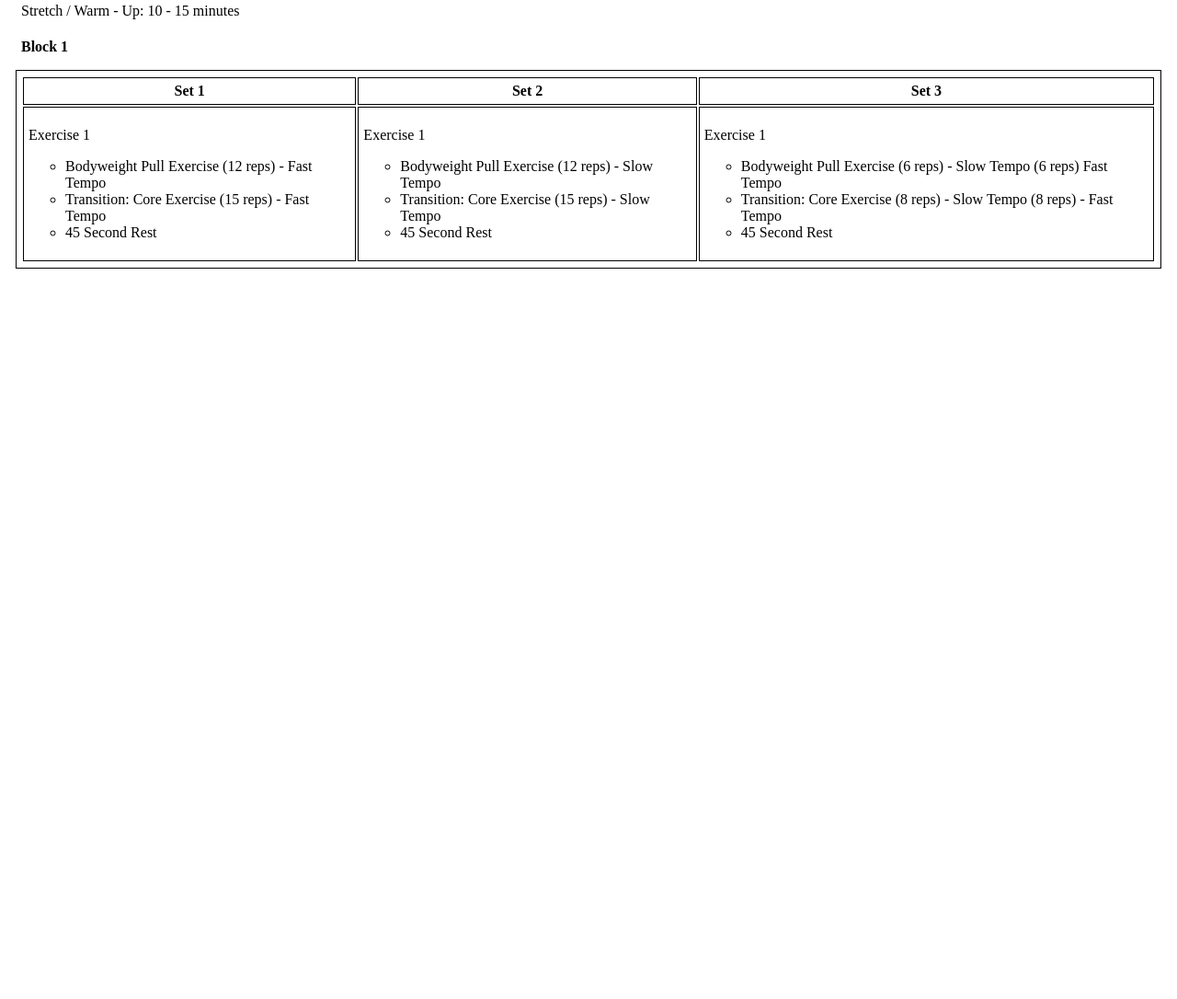
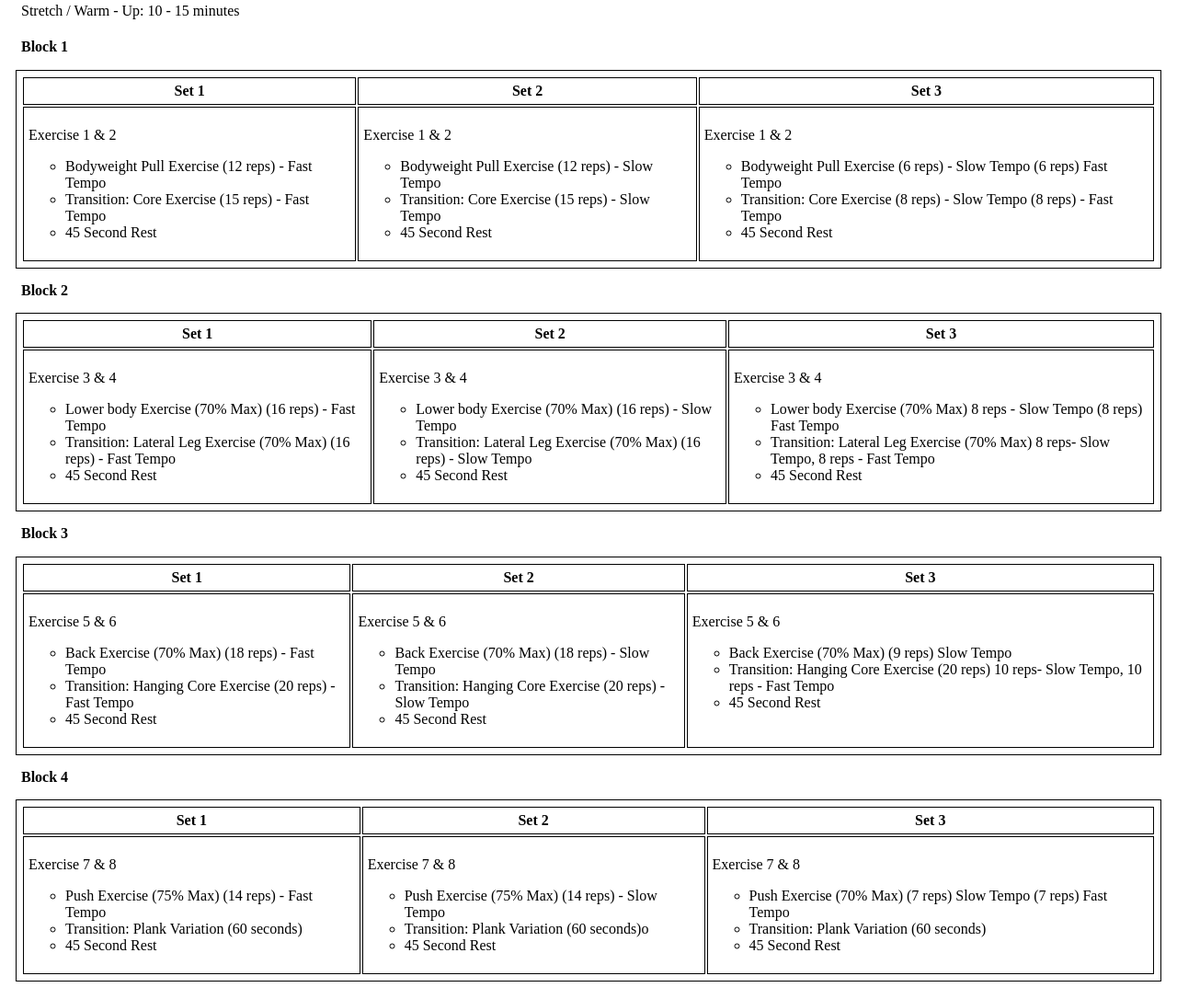
Before and after one commit to gnzaleznoah/MarathonWorkOutPlan, a plain HTML site: page index.html in a window 1280 px wide. Shown: the part 3374-4460 px from the top of the page at 92% size. Before the commit the page ends 3685 px from the top, so only its background shows below. Drawn offline with Linux system fonts and the light colour scheme.

Commit message:
update tempo

```diff
--- a/index.html
+++ b/index.html
@@ -402,7 +402,7 @@
                 <tr>
     <!----------- Set 1 --------->
                     <td>
-                        <p>Exercise 1</p>
+                        <p>Exercise 1 & 2</p>
                         <ul>
                             <li>Bodyweight Pull Exercise (12 reps) - Fast Tempo</li>
                             <li>Transition: Core Exercise (15 reps) - Fast Tempo</li>
@@ -411,7 +411,7 @@
                     </td>
             <!----------- Set 2 --------->
                         <td>
-                            <p>Exercise 1</p>
+                            <p>Exercise 1 & 2</p>
                             <ul>
                                 <li>Bodyweight Pull Exercise (12 reps) - Slow Tempo</li>
                                 <li>Transition: Core Exercise (15 reps) - Slow Tempo</li>
@@ -420,7 +420,7 @@
                         </td>
             <!----------- Set 3 --------->
                     <td>
-                        <p>Exercise 1</p>
+                        <p>Exercise 1 & 2</p>
                         <ul>
                             <li>Bodyweight Pull Exercise (6 reps) - Slow Tempo (6 reps) Fast Tempo</li>
                             <li>Transition: Core Exercise (8 reps) - Slow Tempo (8 reps) - Fast Tempo </li>
@@ -429,6 +429,117 @@
                     </td>
                 </tr>
             </table>
+            <h4>Block 2</h4>
+            <table>
+                <tr>
+                    <th>Set 1</th>
+                    <th>Set 2</th>
+                    <th>Set 3</th>
+                </tr>
+                <tr>
+    <!----------- Set 1 --------->
+                    <td>
+                        <p>Exercise 3 & 4</p>
+                        <ul>
+                            <li>Lower body Exercise (70% Max) (16 reps) - Fast Tempo</li>
+                            <li>Transition: Lateral Leg Exercise (70% Max) (16 reps) - Fast Tempo</li>
+                            <li>45 Second Rest</li>
+                        </ul>
+                    </td>
+            <!----------- Set 2 --------->
+                        <td>
+                            <p>Exercise 3 & 4</p>
+                            <ul>
+                                <li>Lower body Exercise (70% Max) (16 reps) - Slow Tempo</li>
+                                <li>Transition: Lateral Leg Exercise (70% Max) (16 reps) - Slow Tempo</li>
+                                <li>45 Second Rest</li>
+                            </ul>
+                        </td>
+            <!----------- Set 3 --------->
+                    <td>
+                        <p>Exercise 3 & 4</p>
+                        <ul>
+                            <li>Lower body Exercise (70% Max) 8 reps - Slow Tempo (8 reps) Fast Tempo</li>
+                            <li>Transition: Lateral Leg Exercise (70% Max) 8 reps- Slow Tempo, 8 reps - Fast Tempo </li>
+                            <li>45 Second Rest</li>
+                        </ul>
+                    </td>
+                </tr>
+            </table>
+            <h4>Block 3</h4>
+            <table>
+                <tr>
+                    <th>Set 1</th>
+                    <th>Set 2</th>
+                    <th>Set 3</th>
+                </tr>
+                <tr>
+    <!----------- Set 1 --------->
+                    <td>
+                        <p>Exercise 5 & 6</p>
+                        <ul>
+                            <li>Back Exercise (70% Max) (18 reps) - Fast Tempo</li>
+                            <li>Transition: Hanging Core Exercise (20 reps) - Fast Tempo</li>
+                            <li>45 Second Rest</li>
+                        </ul>
+                    </td>
+            <!----------- Set 2 --------->
+                        <td>
+                            <p>Exercise 5 & 6</p>
+                            <ul>
+                                <li>Back Exercise (70% Max) (18 reps) - Slow Tempo</li>
+                                <li>Transition: Hanging Core Exercise (20 reps) - Slow Tempo</li>
+                                <li>45 Second Rest</li>
+                            </ul>
+                        </td>
+            <!----------- Set 3 --------->
+                    <td>
+                        <p>Exercise 5 & 6</p>
+                        <ul>
+                            <li>Back Exercise (70% Max) (9 reps) Slow Tempo</li>
+                            <li>Transition: Hanging Core Exercise (20 reps) 10 reps- Slow Tempo, 10 reps - Fast Tempo </li>
+                            <li>45 Second Rest</li>
+                        </ul>
+                    </td>
+                </tr>
+            </table>
+            <h4>Block 4</h4>
+            <table>
+                <tr>
+                    <th>Set 1</th>
+                    <th>Set 2</th>
+                    <th>Set 3</th>
+                </tr>
+                <tr>
+    <!----------- Set 1 --------->
+                    <td>
+                        <p>Exercise 7 & 8</p>
+                        <ul>
+                            <li>Push Exercise (75% Max) (14 reps) - Fast Tempo</li>
+                            <li>Transition: Plank Variation (60 seconds)</li>
+                            <li>45 Second Rest</li>
+                        </ul>
+                    </td>
+            <!----------- Set 2 --------->
+                        <td>
+                            <p>Exercise 7 & 8</p>
+                            <ul>
+                                <li>Push Exercise (75% Max) (14 reps) - Slow Tempo</li>
+                                <li>Transition: Plank Variation (60 seconds)o</li>
+                                <li>45 Second Rest</li>
+                            </ul>
+                        </td>
+            <!----------- Set 3 --------->
+                    <td>
+                        <p>Exercise 7 & 8</p>
+                        <ul>
+                            <li>Push Exercise (70% Max) (7 reps) Slow Tempo (7 reps) Fast Tempo</li>
+                            <li>Transition: Plank Variation (60 seconds)</li>
+                            <li>45 Second Rest</li>
+                        </ul>
+                    </td>
+                </tr>
+            </table>
         </section>
 </body>
 </html>
```
